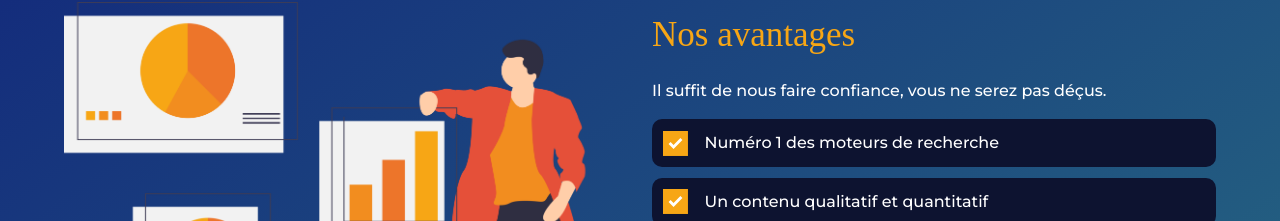
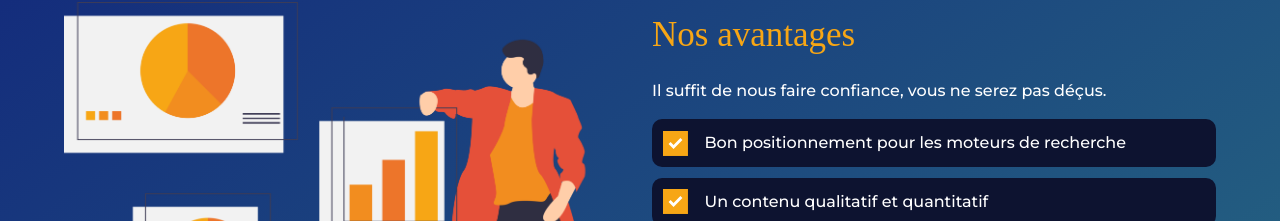
Before and after one commit to pcwebconseils/Pc-Web-Conseil, a plain HTML site: page service-single-ref.html in a window 1280 px wide. Shown: the part 837-1058 px from the top of the page. Drawn offline with Linux system fonts and the light colour scheme; a web font is replaced by a local one.

Commit message:
Update service-single-ref.html

```diff
--- a/service-single-ref.html
+++ b/service-single-ref.html
@@ -79,7 +79,7 @@
             <ul class="checks">
                 <li class="check-point">
                     <img src="img/check-1.svg" alt="Check point" width="25">
-                    <p class="check-p"> Numéro 1 des moteurs de recherche </p>
+                    <p class="check-p"> Bon positionnement pour les moteurs de recherche</p>
                 </li>
                 <li class="check-point">
                     <img src="img/check-1.svg" alt="Check point" width="25" class="check-img">
```
